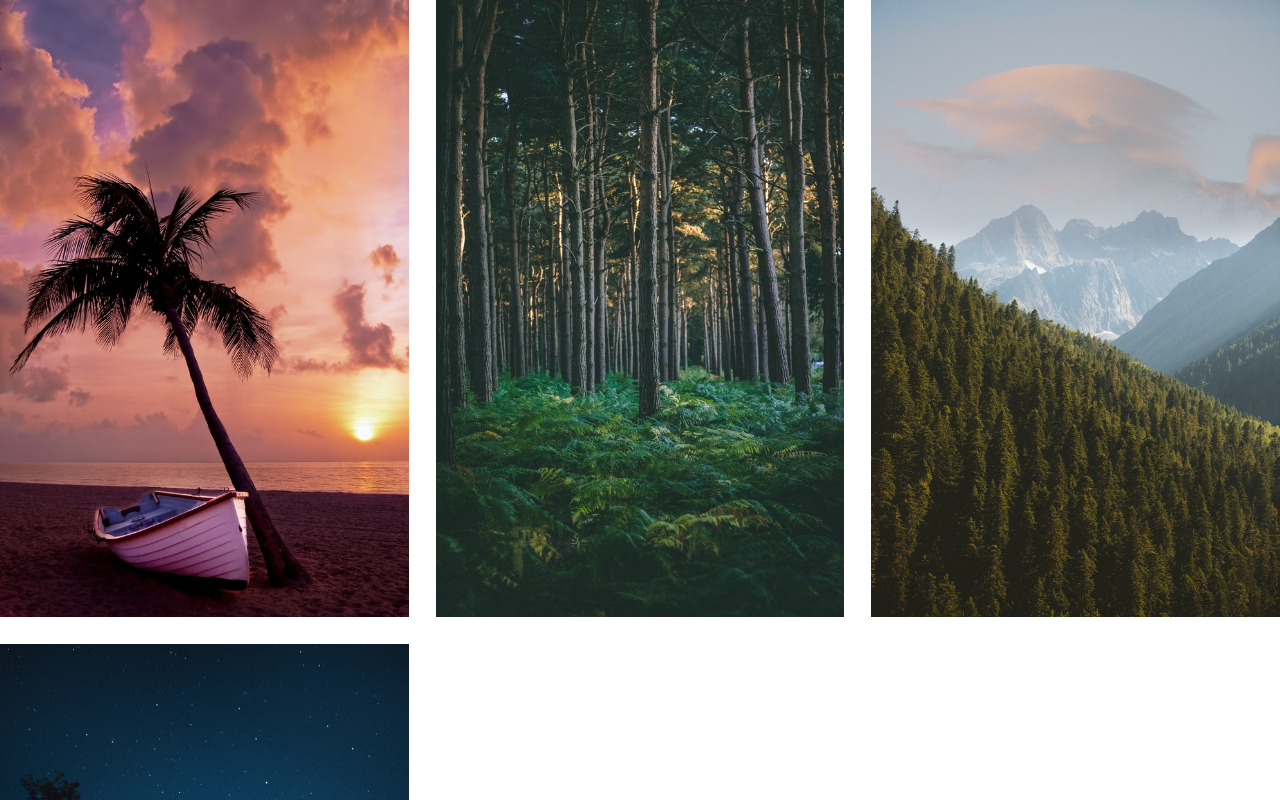
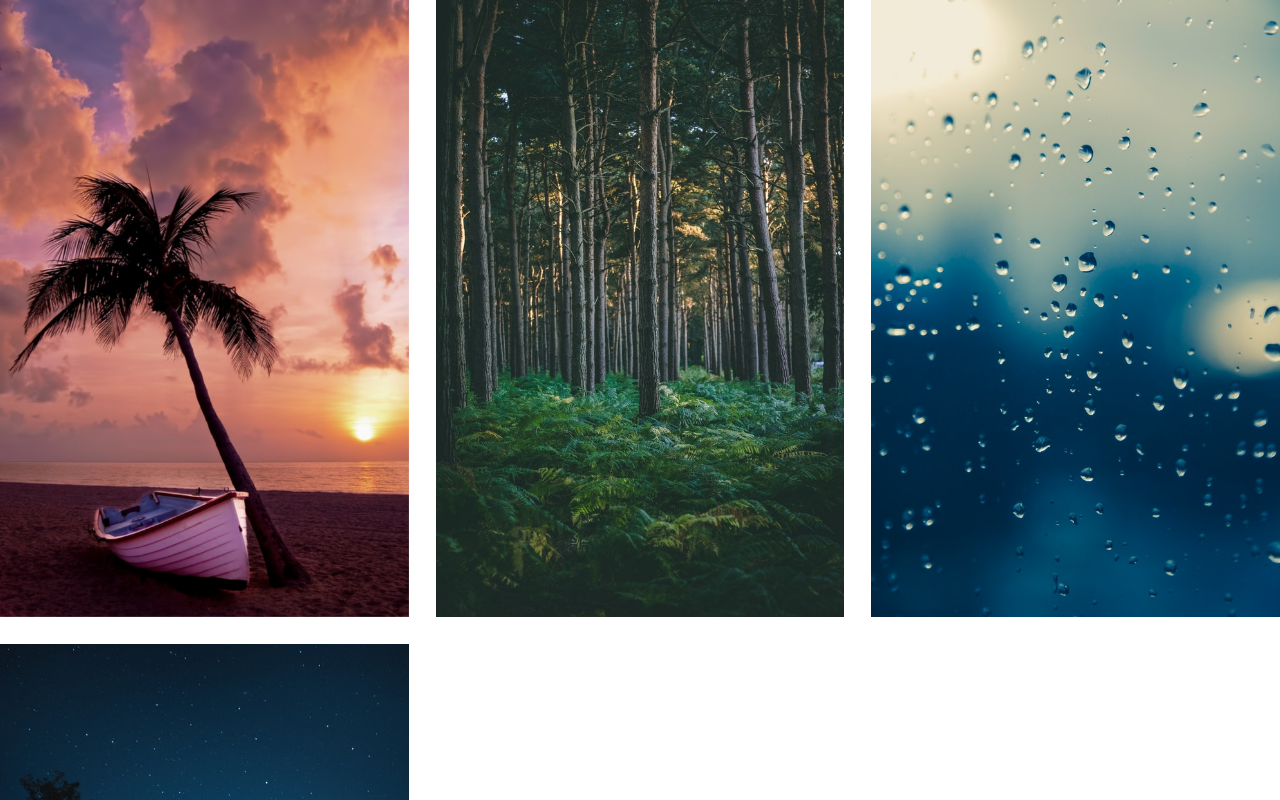
Before and after one commit to ajsevillano/Relax-app, a plain HTML site: page index.html in a window 1280 px wide. Shown: the top 800 px of the page. Drawn offline with Linux system fonts and the light colour scheme.

Commit message:
Main app skeleton built

```diff
--- a/index.html
+++ b/index.html
@@ -24,9 +24,9 @@
 			</div>
 			<div class="img-container">
 				<img
-					src="./img/preview/mountain-small.jpg"
-					alt="Mountain landscape"
-					data-original="mountain-full.jpg"
+					src="./img/preview/rain-small.jpg"
+					alt="rain landscape"
+					data-original="rain-full.jpg"
 				/>
 			</div>
 			<div class="img-container">
--- a/style.css
+++ b/style.css
@@ -12,10 +12,17 @@
 }
 
 .img-container {
+	overflow: hidden;
 }
 
 .img-container img {
 	width: 100%;
 	height: 100%;
 	object-fit: cover;
+	transition: all 0.3s ease-out;
+	cursor: pointer;
 }
+
+.img-container img:hover {
+	transform: scale(1.2);
+}
```
Also changed, not shown: img/full/rain-full.jpg (added), img/play-button.svg (added), img/preview/rain-small.jpg (added).
